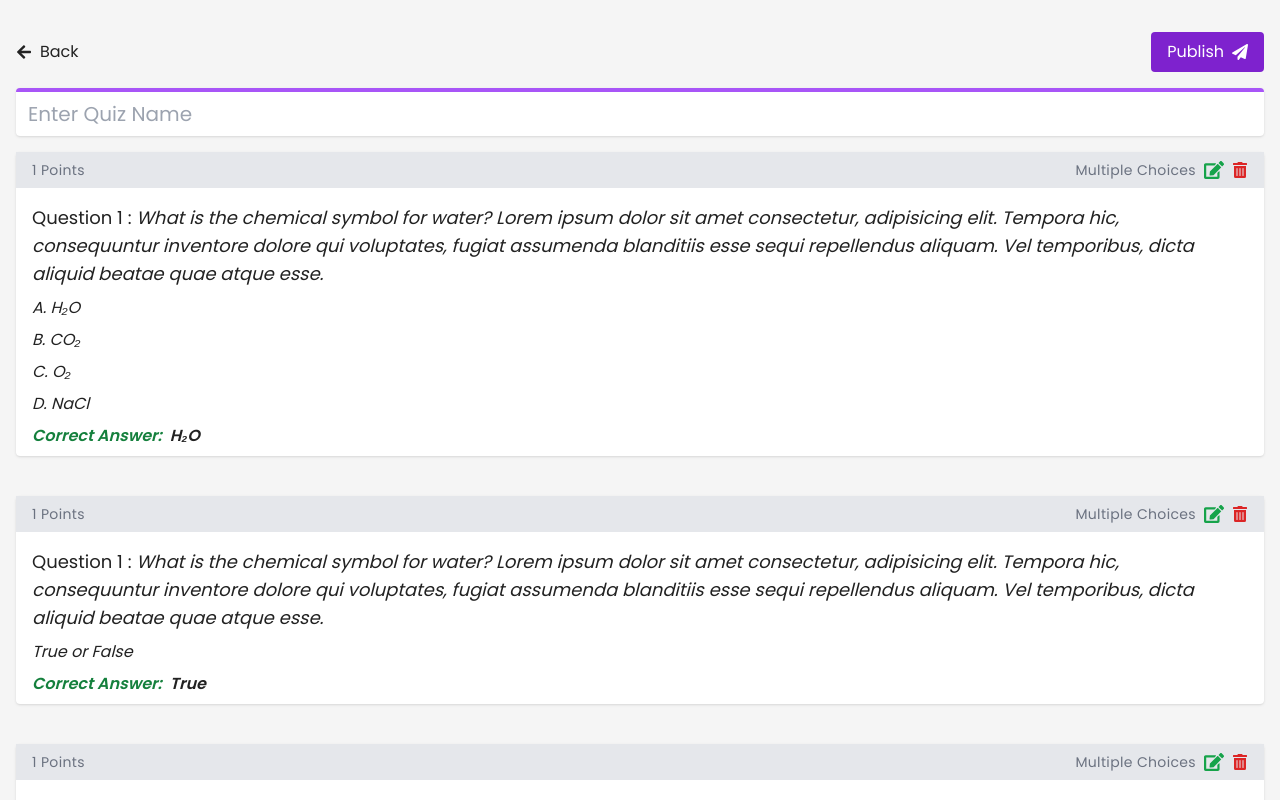
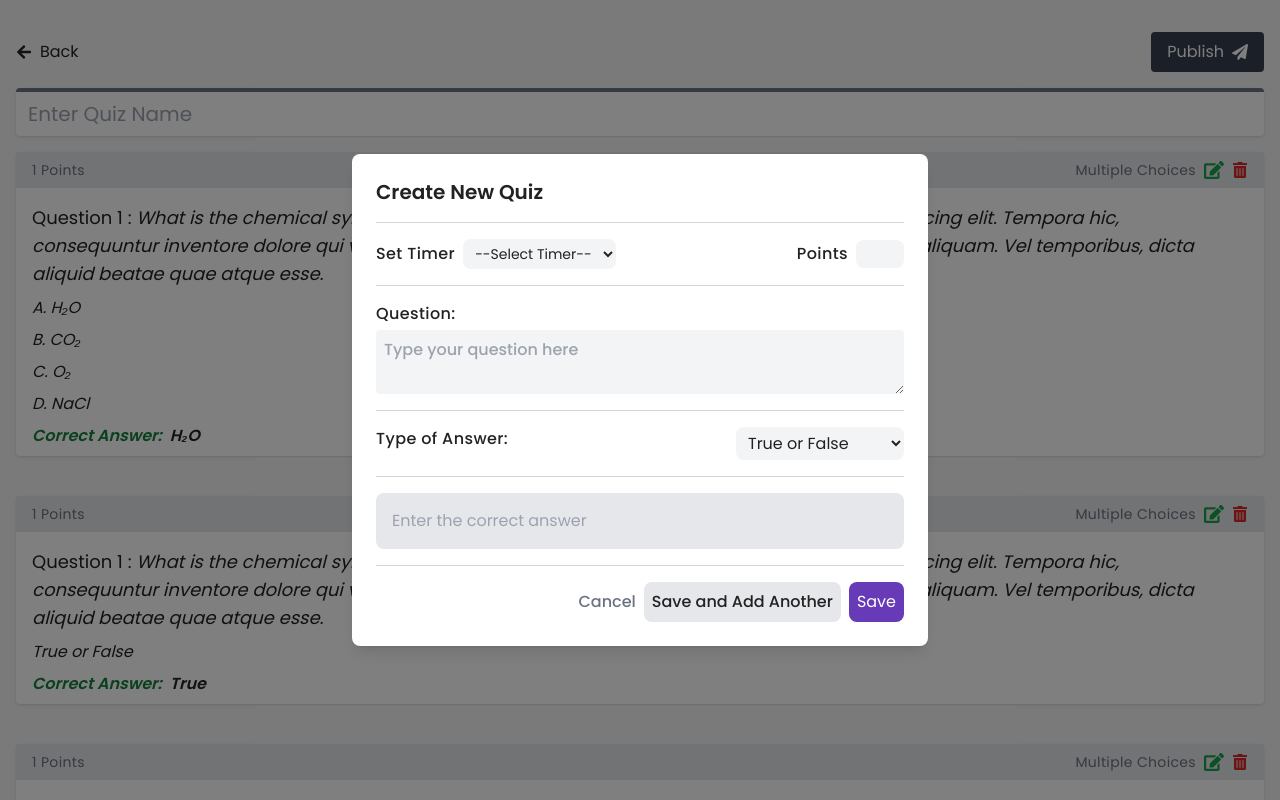
Before and after one commit to vigiperez24/Your-Reviewer, a React (Vite) app: page /AddQuiz in a window 1280 px wide. Shown: the top 800 px of the page. Built offline with nearby package versions, Linux system fonts and the light colour scheme.

Commit message:
Create & Update Modal

```diff
--- a/src/components/AddQuizLayout/CreateQuiz.jsx
+++ b/src/components/AddQuizLayout/CreateQuiz.jsx
@@ -13,19 +13,19 @@ function CreateQuiz() {
       {/* Button,  */}
 
       <div className="flex items-center justify-between mb-4">
-      <Link to="/Review">
-        <button className="flex items-center justify-center gap-2">
-          <FaArrowLeft />
-          <span>Back</span>
-        </button>
+        <Link to="/Review">
+          <button className="flex items-center justify-center gap-2">
+            <FaArrowLeft />
+            <span>Back</span>
+          </button>
         </Link>
-        <button className="bg-purple-700  text-white  py-2 px-4 rounded flex items-center justify-center gap-2 ">
+        <button className="bg-gray-700  text-white  py-2 px-4 rounded flex items-center justify-center gap-2 ">
           <span>Publish</span>
           <FaPaperPlane />
         </button>
       </div>
       {/* Enter Quiz Name */}
-      <div className="bg-white border-t-4 border-purple-500 rounded px-3 shadow outline-none mb-4">
+      <div className="bg-white border-t-4 border-gray-500 rounded px-3 shadow outline-none mb-4">
         <input
           className=" bg-transparent text-xl py-2 w-full outline-none"
           type="text"
@@ -154,6 +154,91 @@ function CreateQuiz() {
           </button>
         </div>
       </div>
+
+      {/* Modal */}
+      <div className="fixed inset-0 bg-black bg-opacity-50 flex items-center justify-center z-50 ">
+        <div className="bg-white rounded-lg shadow-lg w-full max-w-md md:max-w-xl mx-auto p-6 flex flex-col gap-4">
+          {/* Title */}
+          <div>
+            <h1 className="text-xl font-semibold">Create New Quiz</h1>
+          </div>
+            <hr className="border-1 border-gray-300" />
+          {/* Time and Points */}
+          <div className="flex justify-between items-center">
+            {" "}
+            <div className="flex justify-center items-center gap-2">
+              <p className="font-medium tracking-wide">Set Timer</p>
+              <select
+                className="bg-gray-100 text-sm rounded-lg px-2 p-1 outline-buttonBg"
+                name=""
+                id=""
+              >
+                <option value="">--Select Timer--</option>
+                <option value="30">30 Sec</option>
+                <option value="60">60 Sec</option>
+                <option value="i20">120 Sec</option>
+                <option value="no-limit">No time Limit</option>
+              </select>
+            </div>
+            {/* Points */}
+            <div className="flex items-center justify-center gap-2">
+              <p className="font-medium tracking-wide ">Points</p>
+              <input
+                className="w-12 text-sm bg-gray-100 rounded-lg p-1 outline-buttonBg text-center"
+                type="number"
+                name=""
+                id=""
+                max={20}
+              />
+            </div>
+          </div>
+          <hr className="border-1 border-gray-300" />
+          {/* Label and Questions */}
+          <div className="flex flex-col gap-1">
+            <p className="font-medium tracking-wide">Question:</p>
+            <textarea
+              className="bg-gray-100 rounded px-2 py-2 font-medium outline-buttonBg"
+              type="text"
+              placeholder="Type your question here"
+              required
+            />
+          </div>
+          <hr className="border-1 border-gray-300" />
+          {/* Type of question Drop down */}
+          <div className="flex  justify-between items-start gap-1">
+            <p className="font-medium tracking-wide">Type of Answer:</p>
+            <select className="bg-gray-100 rounded-lg px-2 py-1 outline-buttonBg" name="" id="">
+              <option value="true-false">True or False</option>
+              <option value="multiple">Multiple Choices</option>
+              <option value="Identification">Identification</option>
+            </select>
+          </div>
+          <hr className="border-1 border-gray-300" />
+          {/* Correct Answer of true or false*/}
+          <div className="flex justify-between hidden">
+            <p className="font-medium tracking-wide">Correct Answer</p>
+            <div className="flex justify-between items-cent gap-2">
+              <label>
+                <input type="radio" name="answer" value="True" /> True
+              </label>
+              <label>
+                <input type="radio" name="answer" value="False" /> False
+              </label>
+            </div>
+          </div>
+          {/* Correct Answer of Identification */}
+          <div>
+            <input className="w-full bg-gray-200 p-4 rounded-lg outline-buttonBg" type="text" placeholder="Enter the correct answer" />
+          </div>
+          <hr className="border-1 border-gray-300" />
+          {/* Three Buttons */}
+          <div className="flex gap-2 justify-end">
+            <button className="text-gray-500 font-medium">Cancel</button>
+            <button className="bg-gray-200 p-2 rounded-lg font-medium">Save and Add Another</button>
+            <button className="bg-buttonBg hover:bg-bgButtonHover px-2 text-white rounded-lg">Save</button>
+          </div>
+        </div>
+      </div>
     </div>
   );
 }
--- a/src/components/AddQuizLayout/ListQuizzes.jsx
+++ b/src/components/AddQuizLayout/ListQuizzes.jsx
@@ -1,5 +1,7 @@
 import React from "react";
 import { Link } from "react-router-dom";
+import noContent from "../../assets/SubjectCardImg/noContent.svg";
+
 import {
   FaPlus,
   FaFilter,
@@ -119,11 +121,17 @@ function ListQuiz() {
           ))}
         </div>
       </div>
-      {quizzes.length === 0 && (
-        <div className="flex justify-center">
-          <p className="italic text-gray-500 ">No quizzes yet. Create one!</p>
-        </div>
-      )}
+        {quizzes.length === 0 && (
+          <div className="col-span-full flex flex-col items-center justify-center py-12 text-center">
+            {/* Image */}
+            <img src={noContent} alt="No folders" className="w-72 h-72 mb-4" />
+
+            {/* Message */}
+            <p className="italic text-gray-500 text-sm md:text-base">
+              No quiz yet. Create one!
+            </p>
+          </div>
+        )}
     </div>
   );
 }
--- a/src/components/ReviewLayout/SubjectCard.jsx
+++ b/src/components/ReviewLayout/SubjectCard.jsx
@@ -2,6 +2,7 @@
 
 import React, { useState } from "react";
 import { useNavigate } from "react-router-dom";
+import noContent from "../../assets/SubjectCardImg/noContent.svg";
 
 import {
   FaPlus,
@@ -14,7 +15,7 @@ import {
 } from "react-icons/fa";
 
 function SubjectCard() {
-  const navigate  = useNavigate()
+  const navigate = useNavigate();
   const [folders, setFolders] = useState([
     { id: 1, name: "Filipino", quizCount: 5, createdAt: "Yesterday" },
     { id: 2, name: "English", quizCount: 3, createdAt: "Tuesday" },
@@ -73,7 +74,9 @@ function SubjectCard() {
   };
 
   const handleDeleteClick = (id) => {
-    const confirmDelete = window.confirm("Are you sure you want to delete this folder?");
+    const confirmDelete = window.confirm(
+      "Are you sure you want to delete this folder?"
+    );
     if (confirmDelete) {
       setFolders(folders.filter((f) => f.id !== id));
     }
@@ -110,10 +113,14 @@ function SubjectCard() {
       {/* Folder Container */}
       <div className="grid gap-4 sm:grid-cols-1 md:grid-cols-2 lg:grid-cols-3 xl:grid-cols-4">
         {folders.map((folder) => (
-
-
-            <div key={folder.id}  className="border-l-4 border-indigo-200 hover:border-indigo-400 rounded-md flex justify-between px-4 py-2 items-center bg-white shadow-md gap-4 relative">
-              <div onClick={()=> navigate("/ListQuizzes")} className="flex items-center gap-4">
+          <div
+            key={folder.id}
+            className="border-l-4 border-indigo-200 hover:border-indigo-400 rounded-md flex justify-between px-4 py-2 items-center bg-white shadow-md gap-4 relative"
+          >
+            <div
+              onClick={() => navigate("/ListQuizzes")}
+              className="flex items-center gap-4"
+            >
               <div className="w-10 h-10 bg-indigo-100 flex items-center justify-center rounded-full">
                 <span className="text-indigo-600 text-xl">
                   <FaRegFolderOpen />
@@ -125,7 +132,9 @@ function SubjectCard() {
                 <p className="text-gray-500 text-sm">
                   {folder.quizCount} quiz{folder.quizCount !== 1 ? "es" : ""}
                 </p>
-                  <p className="text-gray-500 text-sm">Created: {folder.createdAt}</p>
+                <p className="text-gray-500 text-sm">
+                  Created: {folder.createdAt}
+                </p>
               </div>
             </div>
 
@@ -144,7 +153,10 @@ function SubjectCard() {
                 <ul className="py-1">
                   <li>
                     <button
-                        onClick={(e) => {e.stopPropagation(); handleEditClick(folder)}}
+                      onClick={(e) => {
+                        e.stopPropagation();
+                        handleEditClick(folder);
+                      }}
                       className="flex items-center gap-2 w-full text-left px-4 py-2 text-sm hover:bg-gray-100 transition"
                     >
                       <FaEdit className="text-indigo-600" /> Edit
@@ -162,11 +174,18 @@ function SubjectCard() {
               </div>
             )}
           </div>
-
         ))}
 
         {folders.length === 0 && (
-          <p className="italic text-gray-500 col-span-full">No folders yet. Create one!</p>
+          <div className="col-span-full flex flex-col items-center justify-center py-12 text-center">
+            {/* Image */}
+            <img src={noContent} alt="No folders" className="w-72 h-72 mb-4" />
+
+            {/* Message */}
+            <p className="italic text-gray-500 text-sm md:text-base">
+              No Subject yet. Create one!
+            </p>
+          </div>
         )}
       </div>
 
```
Lines whose indentation alone changed are shown as unchanged.
